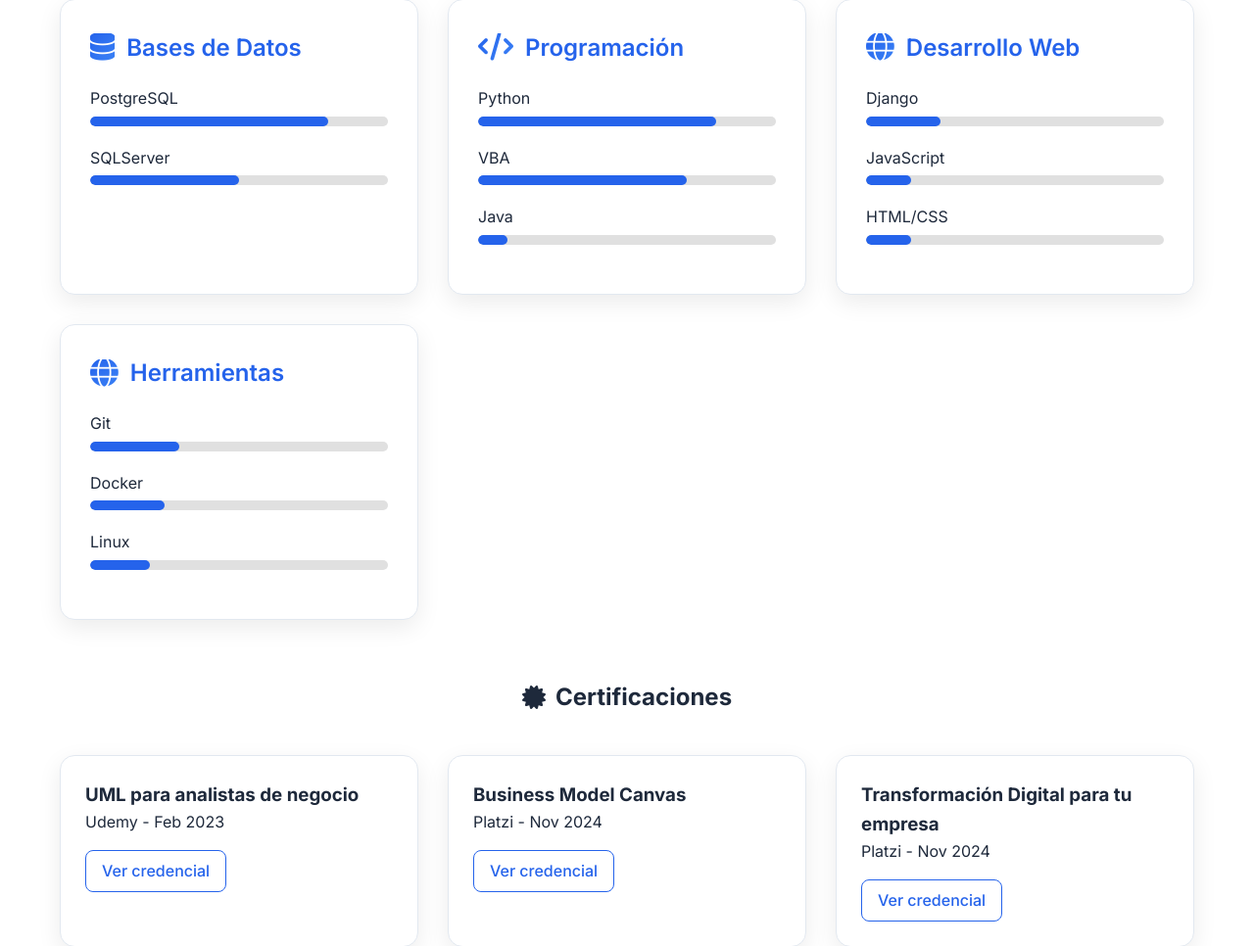
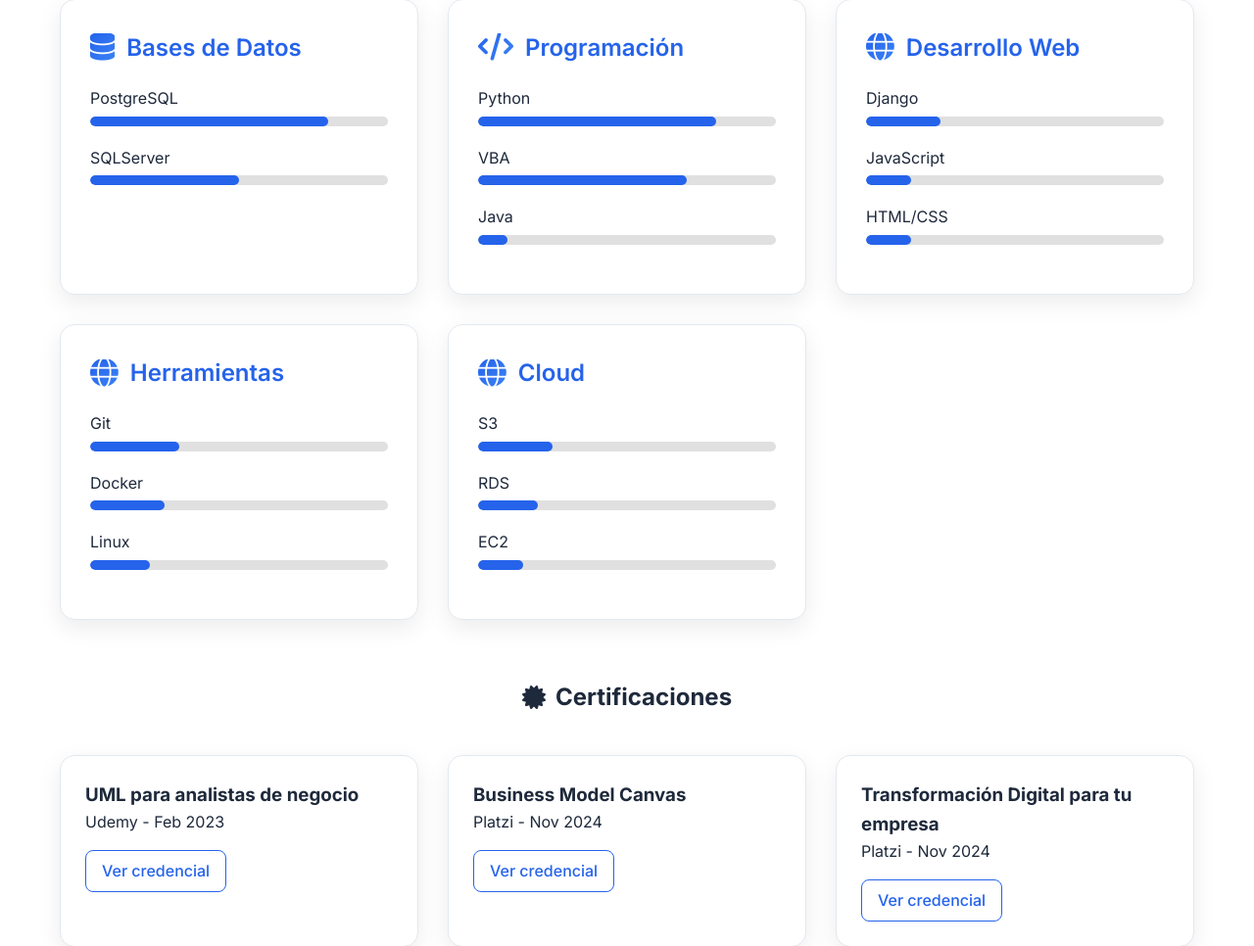
Before and after one commit to acortes28/acortes_cl, a Django app: page /skills/ in a window 1280 px wide. Shown: the part 633-1599 px from the top of the page at 98% size. Run offline with Django 5.2, Linux system fonts and the light colour scheme.

Commit message:
actualizacion AWS

```diff
--- a/app/templates/personal_projects.html
+++ b/app/templates/personal_projects.html
@@ -103,6 +103,9 @@
                             <span class="tech-tag">API REST</span>
                             <span class="tech-tag">Microservicios</span>
                             <span class="tech-tag">Nginx</span>
+                            <span class="tech-tag">EC2</span>
+                            <span class="tech-tag">RDS</span>
+                            <span class="tech-tag">S3</span>
                         </div>
                     </div>
 
--- a/app/templates/skills.html
+++ b/app/templates/skills.html
@@ -159,6 +159,29 @@
                         <span class="skill-name">Linux</span>
                         <div class="skill-bar">
                             <div class="skill-level" style="width: 20%;"></div>
+                        </div>
+                    </div>
+                </div>
+            </div>
+            <div class="category-card">
+                <h2><i class="fas fa-globe"></i> Cloud</h2>
+                <div class="skills-list">
+                    <div class="skill-item">
+                        <span class="skill-name">S3</span>
+                        <div class="skill-bar">
+                            <div class="skill-level" style="width: 25%;"></div>
+                        </div>
+                    </div>
+                    <div class="skill-item">
+                        <span class="skill-name">RDS</span>
+                        <div class="skill-bar">
+                            <div class="skill-level" style="width: 20%;"></div>
+                        </div>
+                    </div>
+                    <div class="skill-item">
+                        <span class="skill-name">EC2</span>
+                        <div class="skill-bar">
+                            <div class="skill-level" style="width: 15%;"></div>
                         </div>
                     </div>
                 </div>
```
